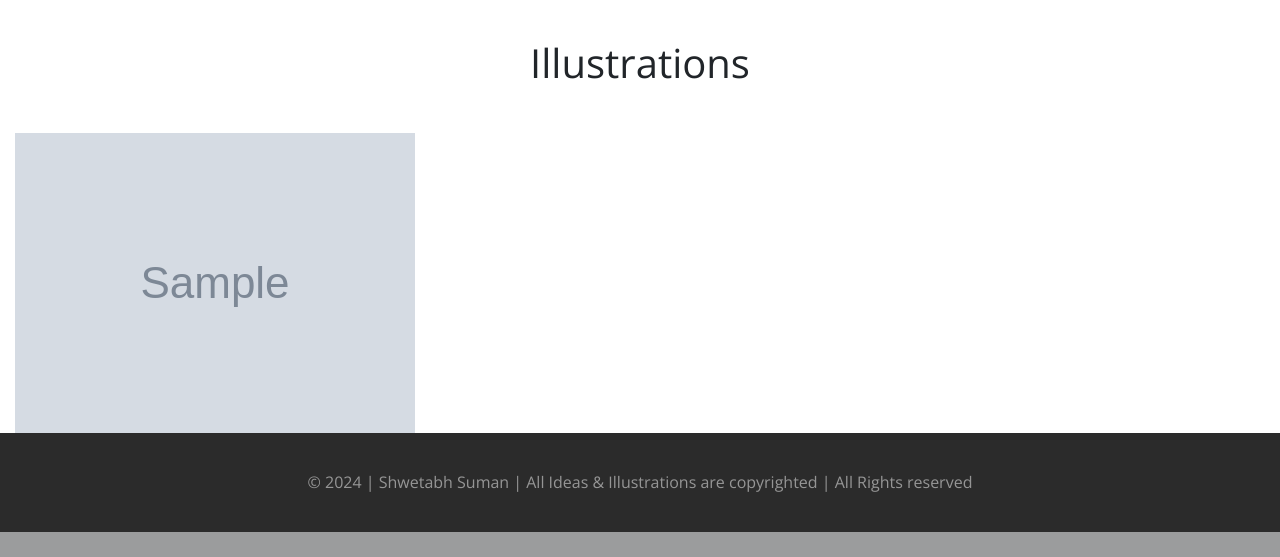
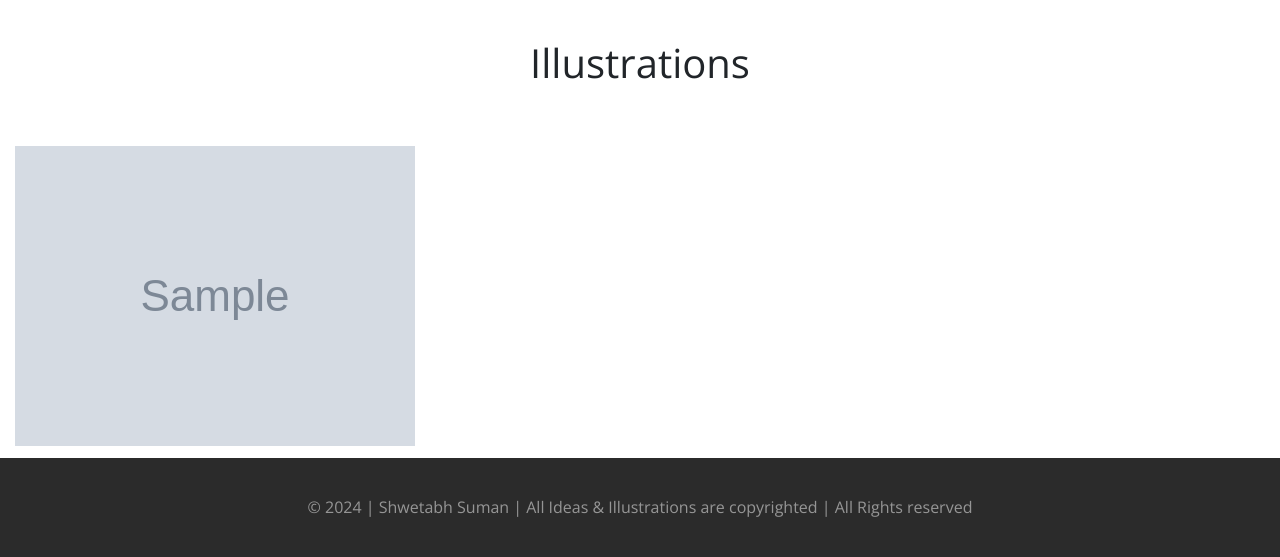
Before and after one commit to webwritart/portfolio_1, a Flask app: template routes/templates/index.html in a window 1280 px wide. Shown: the part 4458-5015 px from the top of the page. Before the commit the page ends 4990 px from the top, so only its background shows below. Run offline with Flask 3, Linux system fonts and the light colour scheme; the template is opened without the code that fills it: most values are stand-ins (such as "Sample title", 1, 10 or a date in 2020); grey boxes marked "Sample" are stand-in pictures; parts of the project's set-up code (start-up, migrations or seed data) failed here and were passed over; some libraries are stand-ins or nearby versions.

Commit message:
fixed images index

```diff
--- a/routes/templates/index.html
+++ b/routes/templates/index.html
@@ -63,7 +63,7 @@
         <div class="col-sm">
 <!--            <img style="display:block; margin:auto; width:100%; padding:1% 0%;" src={{i}} class="img-fluid" alt="Responsive image">-->
 <!--            <img style="width:100%; padding:1% 0%;" src="static/images/Illustrations/animation_bg.jpg" class="img-fluid" alt="Responsive image">-->
-            <img class="img-fluid" src={{i}} alt="Responsive image">
+            <img class="img-fluid" style="padding:1% 0%;" src={{i}} alt="Responsive image">
         </div>
         {% endfor %}
     </div>
```
